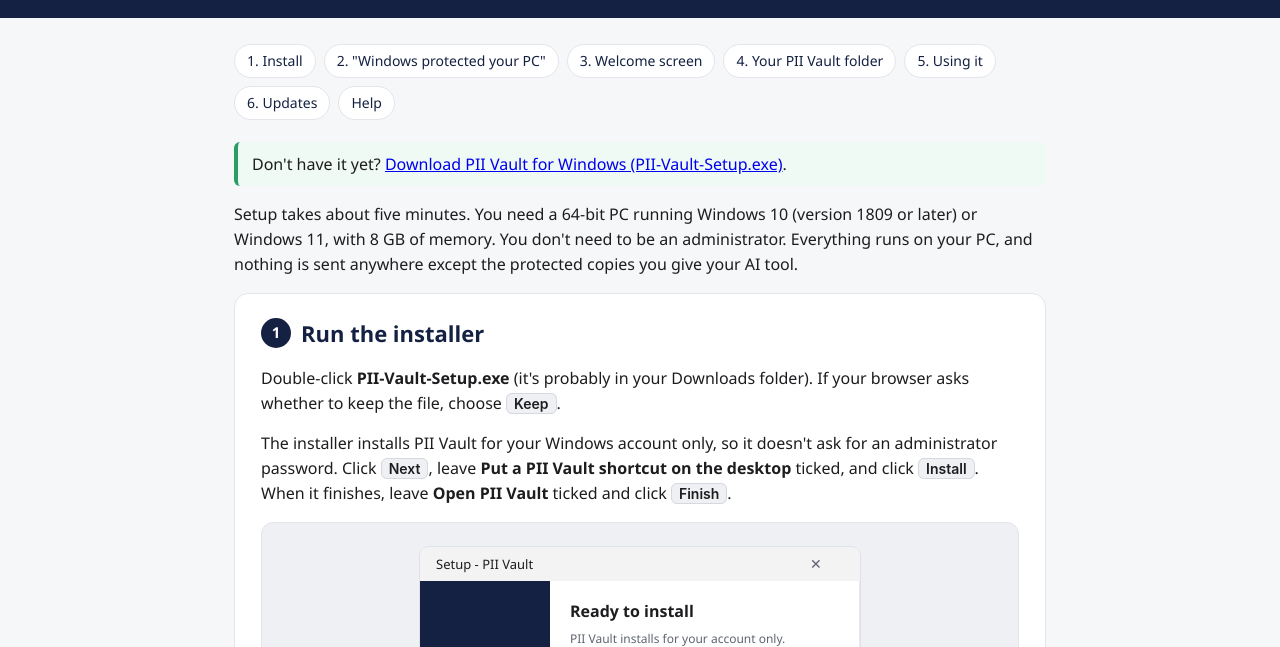
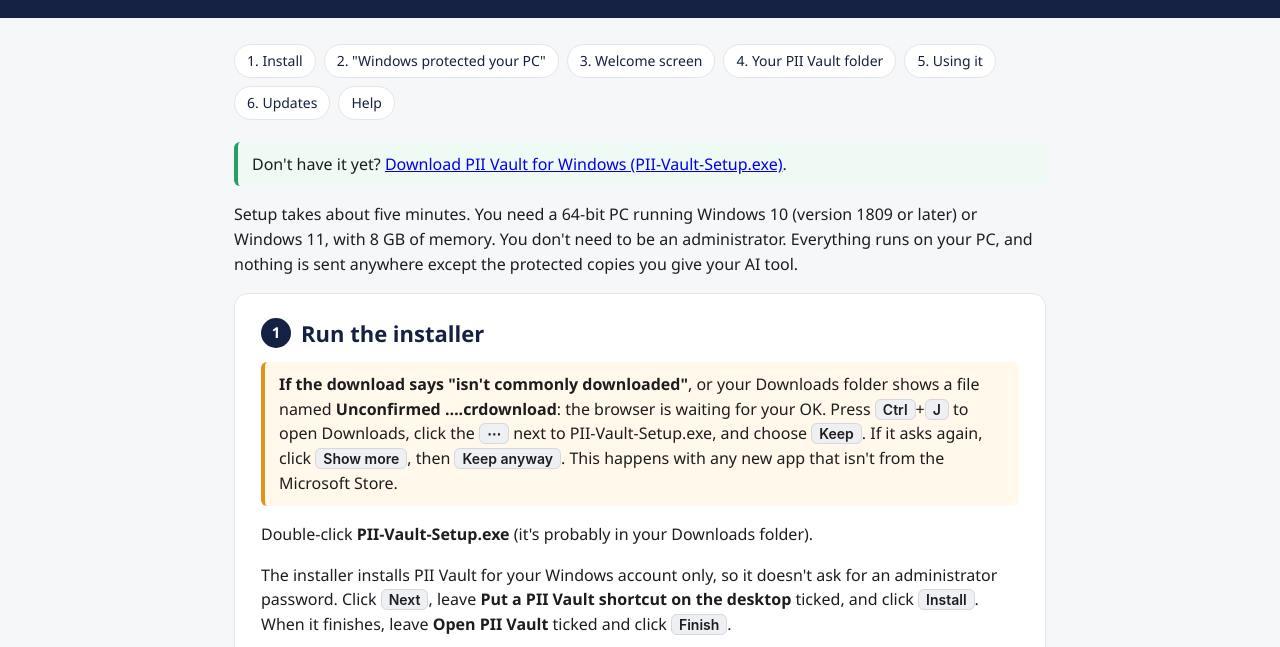
Before and after one commit to stephen-dawkins/pii-vault, a plain HTML site: page START_HERE_WINDOWS.html in a window 1280 px wide. Shown: the part 153-800 px from the top of the page. Drawn offline with Linux system fonts and the light colour scheme.

Commit message:
Windows guide: how to keep a download the browser flagged
Co-Authored-By: Claude Opus 5.5 <noreply@anthropic.com>
Claude-Session: https://claude.ai/code/session_01QP8ez3122EUqebiWhA2fXs

```diff
--- a/START_HERE_WINDOWS.html
+++ b/START_HERE_WINDOWS.html
@@ -76,7 +76,8 @@
 
 <section id="install">
   <h2><span class="n">1</span> Run the installer</h2>
-  <p>Double-click <b>PII-Vault-Setup.exe</b> (it's probably in your Downloads folder). If your browser asks whether to keep the file, choose <span class="ui">Keep</span>.</p>
+  <div class="note"><b>If the download says "isn't commonly downloaded"</b>, or your Downloads folder shows a file named <b>Unconfirmed ….crdownload</b>: the browser is waiting for your OK. Press <kbd>Ctrl</kbd>+<kbd>J</kbd> to open Downloads, click the <span class="ui">⋯</span> next to PII-Vault-Setup.exe, and choose <span class="ui">Keep</span>. If it asks again, click <span class="ui">Show more</span>, then <span class="ui">Keep anyway</span>. This happens with any new app that isn't from the Microsoft Store.</div>
+  <p>Double-click <b>PII-Vault-Setup.exe</b> (it's probably in your Downloads folder).</p>
   <p>The installer installs PII Vault for your Windows account only, so it doesn't ask for an administrator password. Click <span class="ui">Next</span>, leave <b>Put a PII Vault shortcut on the desktop</b> ticked, and click <span class="ui">Install</span>. When it finishes, leave <b>Open PII Vault</b> ticked and click <span class="ui">Finish</span>.</p>
   <div class="fig">
     <svg viewBox="0 0 460 300" width="460" role="img" aria-label="PII Vault setup window with Install button">
@@ -212,6 +213,8 @@
 
 <section id="help">
   <h2>Help</h2>
+  <h3>The download is called "Unconfirmed ….crdownload"</h3>
+  <p>The browser hasn't finished it yet. Press <kbd>Ctrl</kbd>+<kbd>J</kbd>, click the <b>⋯</b> next to PII-Vault-Setup.exe, choose <b>Keep</b>, then <b>Show more &gt; Keep anyway</b> if asked.</p>
   <h3>There's no Run anyway button</h3>
   <p>Click <b>More info</b> first; the button only appears after that. If it's still missing, your PC is managed by IT and blocks unrecognized apps. Ask IT to allow PII-Vault-Setup.exe.</p>
   <h3>A red bar says PII Vault can't use a folder</h3>
```
